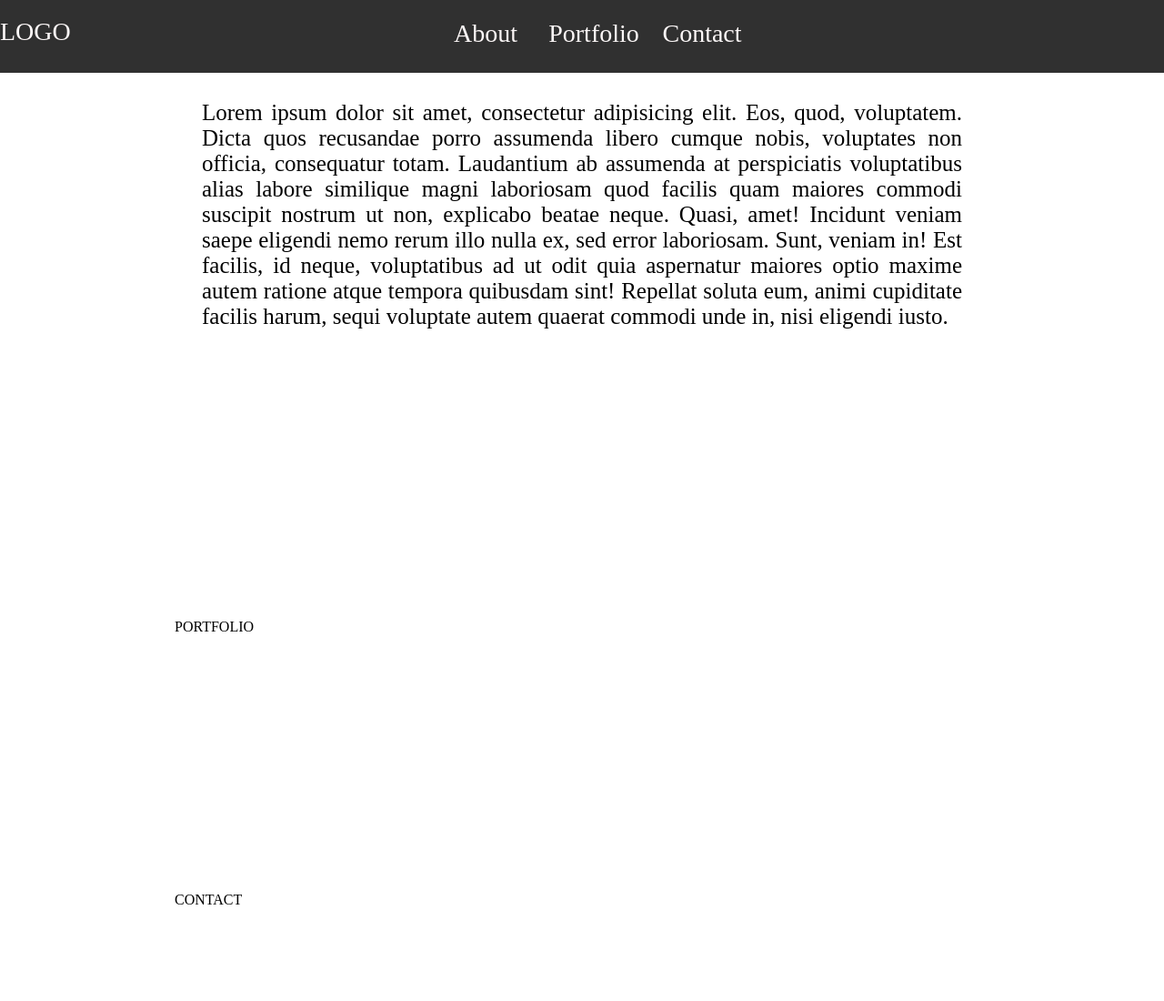
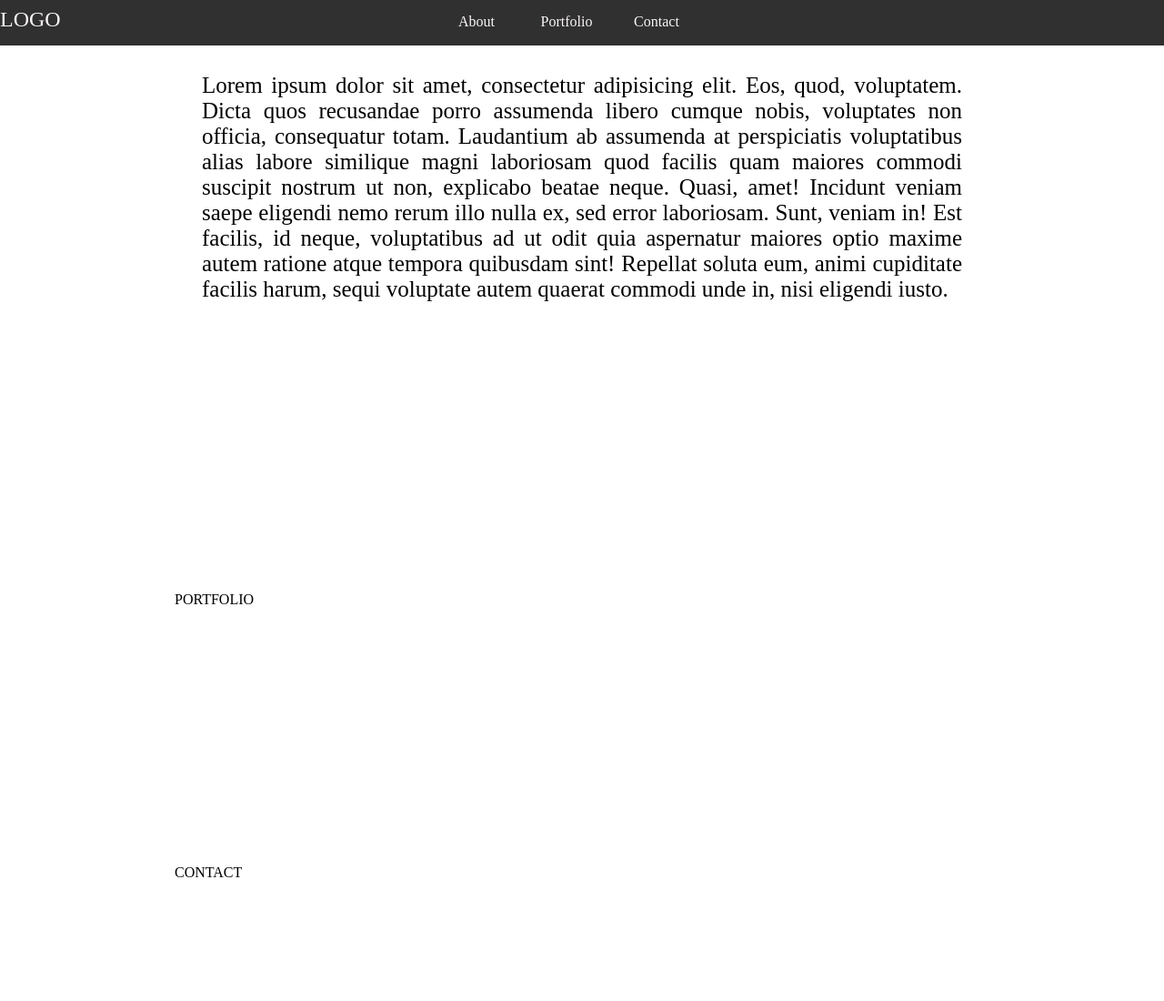
Before and after one commit to andriih/portfolioSite, a plain HTML site: page index.html in a window 1280 px wide. Shown: the top 1100 px of the page at 91% size. Drawn offline with Linux system fonts and the light colour scheme.

Commit message:
made navbar shorter

```diff
--- a/css/style.css
+++ b/css/style.css
@@ -15,7 +15,7 @@ body{
 .header,.footer{
 	display: inline-block;
 	width: 100%;
-	height: 80px;
+	height: 50px;
 	margin: 0 auto;
 	/*background-image: url(img/bgc.png);*/
 	background-color: #303030;
@@ -24,7 +24,7 @@ body{
 	width: 20%;
 	display: inline-block;
 	color: #fcf7f7;
-	font-size: 28px;
+	font-size: 1.5em;
 }
 .header__navbar{
 	display: inline-block;
@@ -41,13 +41,13 @@ body{
 	margin-right: 15px;
 }
 .navbar__link{
-	width: 100px;
-	height: 80px;
+	width: 80px;
+	height: 50px;
 	display: inline-block;
 	vertical-align: middle;
    	text-align: center;
 	color: #fcf7f7;
-	font-size: 28px;
+	font-size: 1em;
 	text-decoration: none;
 }
 .navbar__link:hover{
```
